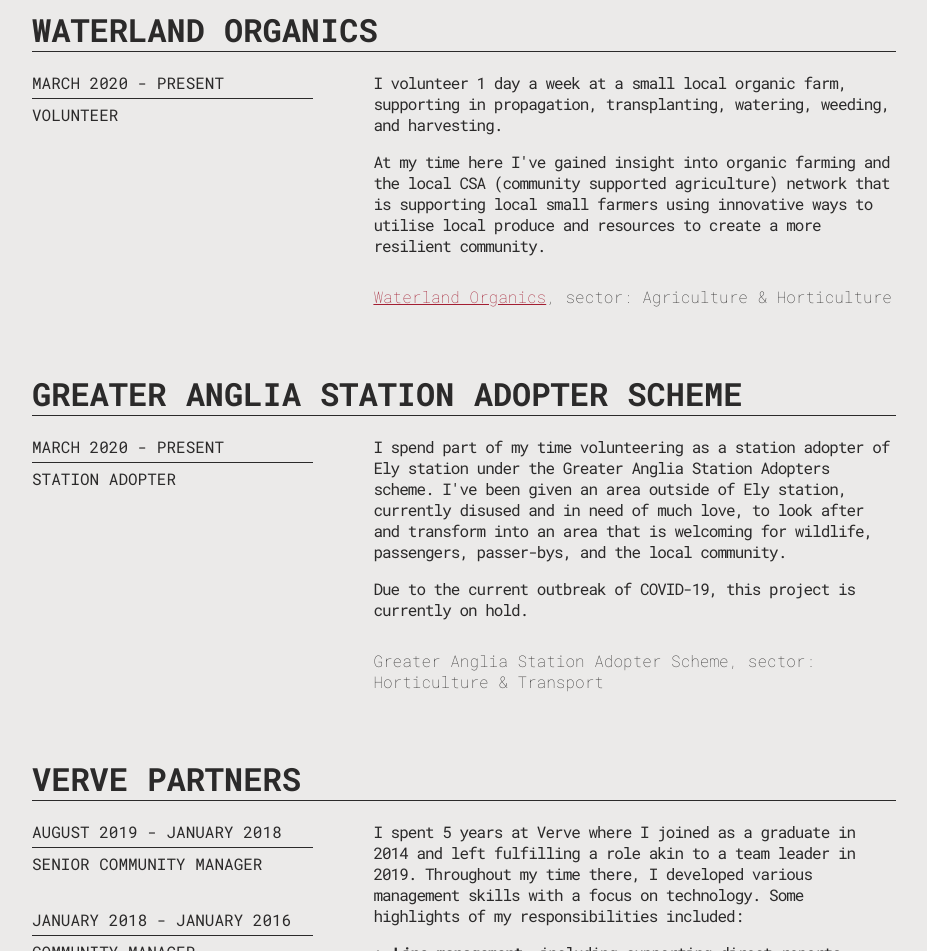
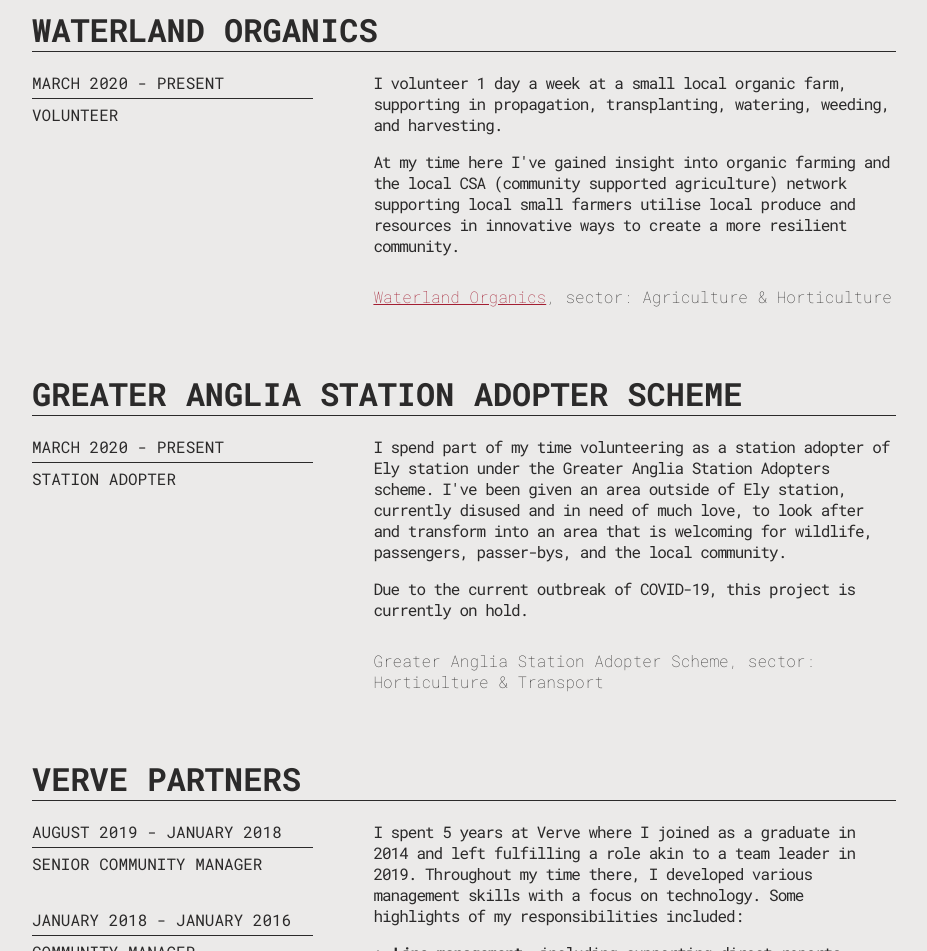
Before and after one commit to Chermayne/Chermayne, a plain HTML site: page experiences.html in a window 1280 px wide. Shown: the part 1166-2117 px from the top of the page, without its empty margins (176-1103 px from the left). Drawn offline with Linux system fonts and the light colour scheme.

Commit message:
Small update waterland text

```diff
--- a/experiences.html
+++ b/experiences.html
@@ -75,7 +75,7 @@
             <div class="exp-item-right">
                 <div class="exp-content">
                     <p>I volunteer 1 day a week at a small local organic farm, supporting in propagation, transplanting, watering, weeding, and harvesting. </p>
-                    <p>At my time here I've gained insight into organic farming and the local CSA (community supported agriculture) network that is supporting local small farmers using innovative ways to utilise local produce and resources to create a more resilient community.</p>
+                    <p>At my time here I've gained insight into organic farming and the local CSA (community supported agriculture) network supporting local small farmers utilise local produce and resources in innovative ways to create a more resilient community.</p>
                     <div class="org-links"><a href="https://www.waterlandorganics.com/home/4572907336" target="_blank">Waterland Organics</a>, sector: Agriculture & Horticulture</div>
                 </div>
             </div>
```
